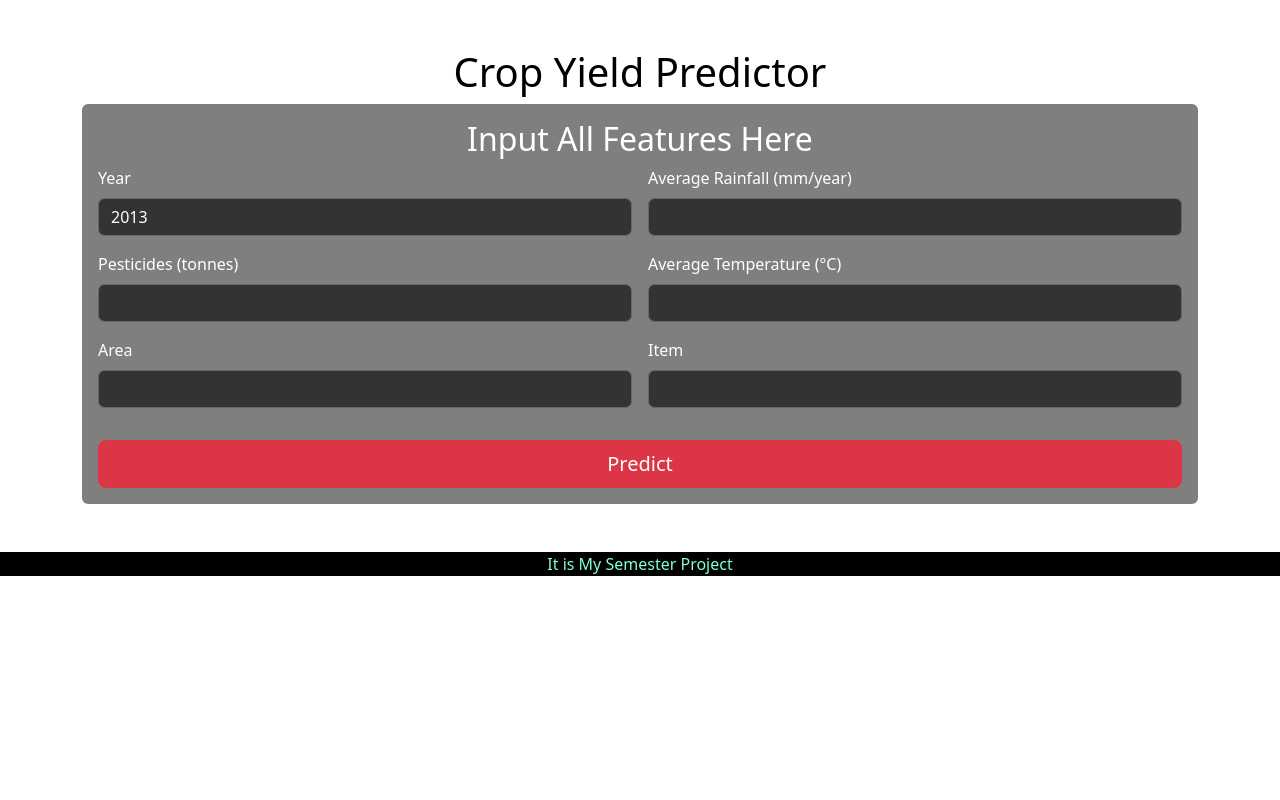
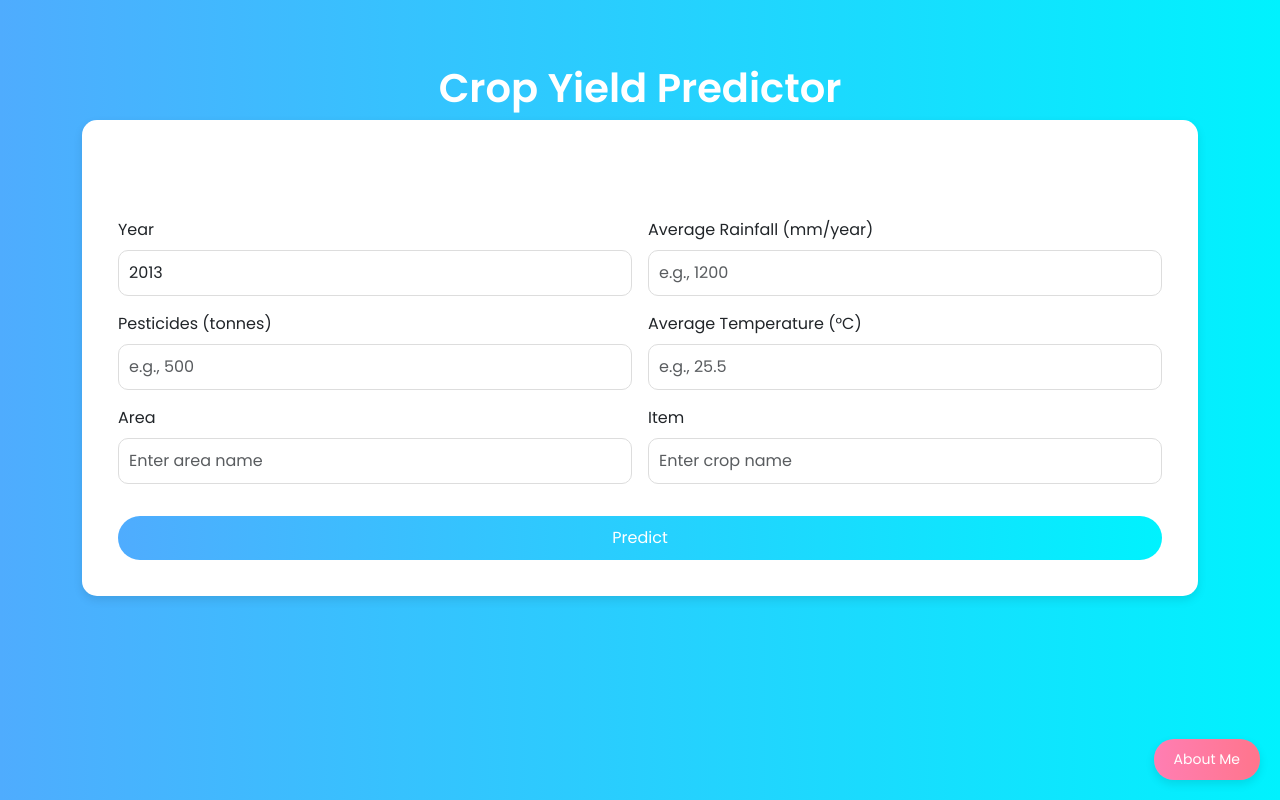
Before and after one commit to MamoonRashid111/Machine-Learning-Project, a Flask app: page / in a window 1280 px wide. Run offline with Flask 3, Linux system fonts and the light colour scheme; parts of the project's set-up code (start-up, migrations or seed data) failed here and were passed over.

Commit message:
First Commit

```diff
--- a/templates/index.html
+++ b/templates/index.html
@@ -3,68 +3,163 @@
 <head>
     <meta charset="utf-8">
     <meta name="viewport" content="width=device-width, initial-scale=1">
-    <title>Machine Learning Project</title>
+    <title>Crop Yield Predictor</title>
     <link href="https://cdn.jsdelivr.net/npm/bootstrap@5.3.0/dist/css/bootstrap.min.css" rel="stylesheet">
+    <link href="https://fonts.googleapis.com/css2?family=Poppins:wght@300;400;600&display=swap" rel="stylesheet">
     <style>
-        .bg-dark-light {
-            background-color: rgba(0, 0, 0, 0.5);
+        body {
+            font-family: 'Poppins', sans-serif;
+            background: linear-gradient(to right, #4facfe, #00f2fe);
+            color: #333;
         }
-        .form-control-dark {
-            background-color: #333;
-            border: 1px solid #666;
-            color: white;
+        .container {
+            margin-top: 5%;
+        }
+        h1, h2 {
+            font-weight: 600;
+            color: #fff;
+        }
+        .card {
+            background: #fff;
+            border: none;
+            border-radius: 15px;
+            box-shadow: 0 4px 10px rgba(0, 0, 0, 0.1);
+            padding: 20px;
+        }
+        .form-control {
+            border: 1px solid #ddd;
+            border-radius: 10px;
+            padding: 10px;
+        }
+        .form-control:focus {
+            box-shadow: none;
+            border-color: #4facfe;
+        }
+        .btn {
+            background: linear-gradient(to right, #4facfe, #00f2fe);
+            border: none;
+            color: #fff;
+            padding: 10px 20px;
+            font-size: 16px;
+            border-radius: 25px;
+            transition: 0.3s ease-in-out;
+        }
+        .btn:hover {
+            background: linear-gradient(to right, #00f2fe, #4facfe);
+            transform: scale(1.05);
+        }
+        .prediction-block {
+            margin-top: 20px;
+            background: #4facfe;
+            padding: 20px;
+            border-radius: 10px;
+            text-align: center;
+            color: #fff;
+        }
+        .prediction-block h2 {
+            font-weight: 400;
+        }
+        .prediction-block h3 {
+            font-weight: 600;
+            font-size: 24px;
+        }
+        /* About Me Button */
+        .about-me-btn {
+            position: fixed;
+            bottom: 20px;
+            right: 20px;
+            background: linear-gradient(to right, #ff7eb3, #ff758c);
+            border: none;
+            color: #fff;
+            padding: 10px 20px;
+            font-size: 14px;
+            border-radius: 20px;
+            box-shadow: 0 4px 10px rgba(0, 0, 0, 0.1);
+            cursor: pointer;
+            transition: 0.3s ease-in-out;
+        }
+        .about-me-btn:hover {
+            background: linear-gradient(to right, #ff758c, #ff7eb3);
+            transform: scale(1.1);
+        }
+        .about-me-content {
+            display: none;
+            position: fixed;
+            bottom: 80px;
+            right: 20px;
+            background: #fff;
+            color: #333;
+            padding: 15px;
+            border-radius: 10px;
+            box-shadow: 0 4px 10px rgba(0, 0, 0, 0.1);
+            font-size: 14px;
+            z-index: 9999;
+            max-width: 250px;
+        }
+        .about-me-content h5 {
+            font-weight: 600;
+            margin-bottom: 5px;
         }
     </style>
 </head>
 <body>
-    <div class="container py-5">
-        <h1 class="text-center" style="color: black;">Crop Yield Predictor</h1>
-        <div class="card bg-dark-light text-white border-0">
+    <div class="container">
+        <h1 class="text-center">Crop Yield Predictor</h1>
+        <div class="card">
             <div class="card-body">
-                <h2 class="text-center" style="color: white;">Input All Features Here</h2>
+                <h2 class="text-center mb-4">Input All Features Here</h2>
                 <form action="/predict" method="post">
                     <div class="row g-3">
                         <div class="col-md-6">
                             <label for="Year" class="form-label">Year</label>
-                            <input type="number" class="form-control form-control-dark" name="Year" value="2013">
+                            <input type="number" class="form-control" name="Year" value="2013" required>
                         </div>
                         <div class="col-md-6">
                             <label for="average_rain_fall_mm_per_year" class="form-label">Average Rainfall (mm/year)</label>
-                            <input type="number" class="form-control form-control-dark" name="average_rain_fall_mm_per_year">
+                            <input type="number" class="form-control" name="average_rain_fall_mm_per_year" placeholder="e.g., 1200" required>
                         </div>
                         <div class="col-md-6">
                             <label for="pesticides_tonnes" class="form-label">Pesticides (tonnes)</label>
-                            <input type="number" class="form-control form-control-dark" name="pesticides_tonnes">
+                            <input type="number" class="form-control" name="pesticides_tonnes" placeholder="e.g., 500" required>
                         </div>
                         <div class="col-md-6">
                             <label for="avg_temp" class="form-label">Average Temperature (°C)</label>
-                            <input type="number" class="form-control form-control-dark" name="avg_temp">
+                            <input type="number" class="form-control" name="avg_temp" placeholder="e.g., 25.5" required>
                         </div>
                         <div class="col-md-6">
                             <label for="Area" class="form-label">Area</label>
-                            <input type="text" class="form-control form-control-dark" name="Area">
+                            <input type="text" class="form-control" name="Area" placeholder="Enter area name" required>
                         </div>
                         <div class="col-md-6">
                             <label for="Item" class="form-label">Item</label>
-                            <input type="text" class="form-control form-control-dark" name="Item">
+                            <input type="text" class="form-control" name="Item" placeholder="Enter crop name" required>
                         </div>
                         <div class="col-12">
-                            <button type="submit" class="btn btn-danger btn-lg mt-3 w-100">Predict</button>
+                            <button type="submit" class="btn btn-lg mt-3 w-100">Predict</button>
                         </div>
                     </div>
                 </form>
                 {% if prediction %}
-                    <div class="text-center mt-4">
+                    <div class="prediction-block mt-4">
                         <h2>Predicted Yield:</h2>
-                        <h3 class="text-info">{{ prediction }}</h3>
+                        <h3>{{ prediction }}</h3>
                     </div>
                 {% endif %}
             </div>
         </div>
     </div>
+    <!-- About Me Button -->
+    <button class="about-me-btn" onclick="toggleAboutMe()">About Me</button>
+    <div class="about-me-content" id="aboutMe">
+        <h5>About Me</h5>
+        <p>Hi! My name is Mamoon Rashid (2022277). This is my Machine Learning Semester Project, which is a Crop Yield Predictor. Thank you for visiting!</p>
+    </div>
+    <script>
+        function toggleAboutMe() {
+            const aboutMe = document.getElementById('aboutMe');
+            aboutMe.style.display = aboutMe.style.display === 'block' ? 'none' : 'block';
+        }
+    </script>
     <script src="https://cdn.jsdelivr.net/npm/bootstrap@5.3.0/dist/js/bootstrap.bundle.min.js" crossorigin="anonymous"></script>
 </body>
-<div style="background: #000;text-align: center;color: aquamarine;">
-    It is My Semester Project
-</div>
 </html>
```
